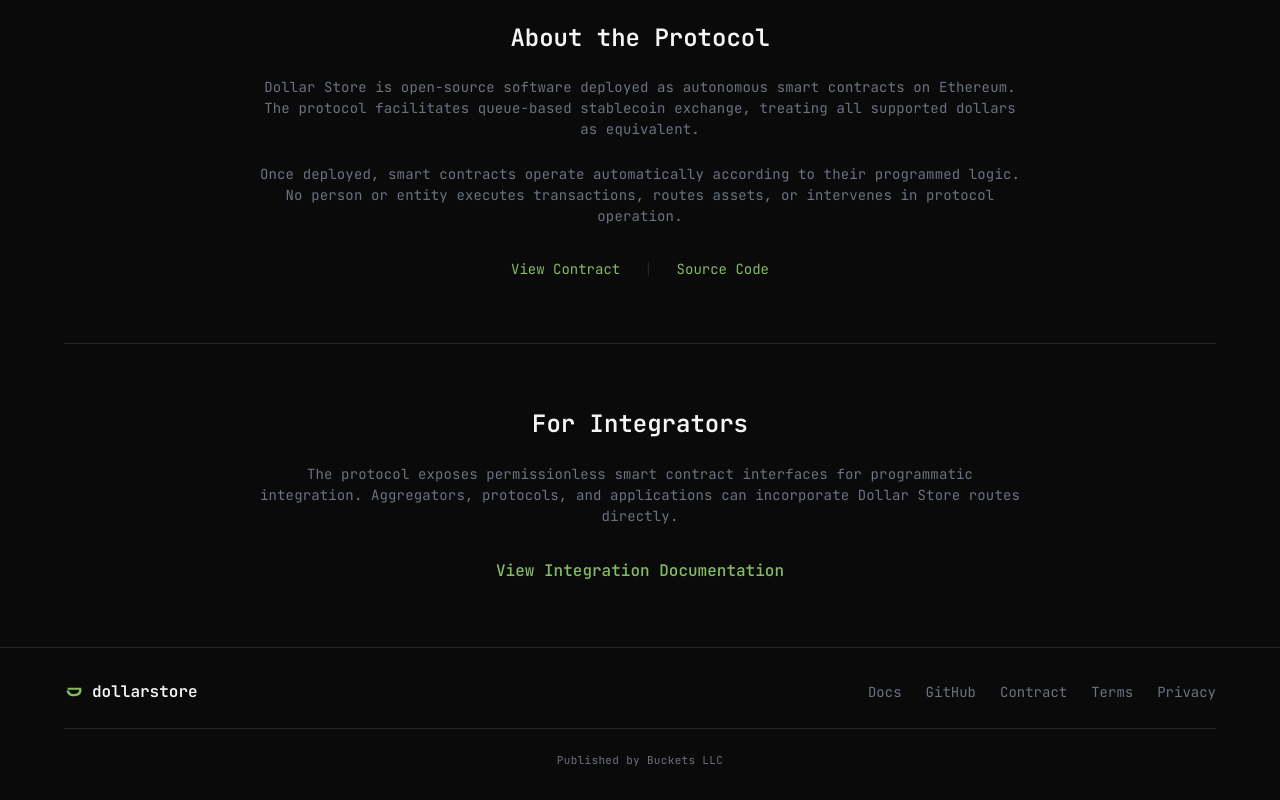
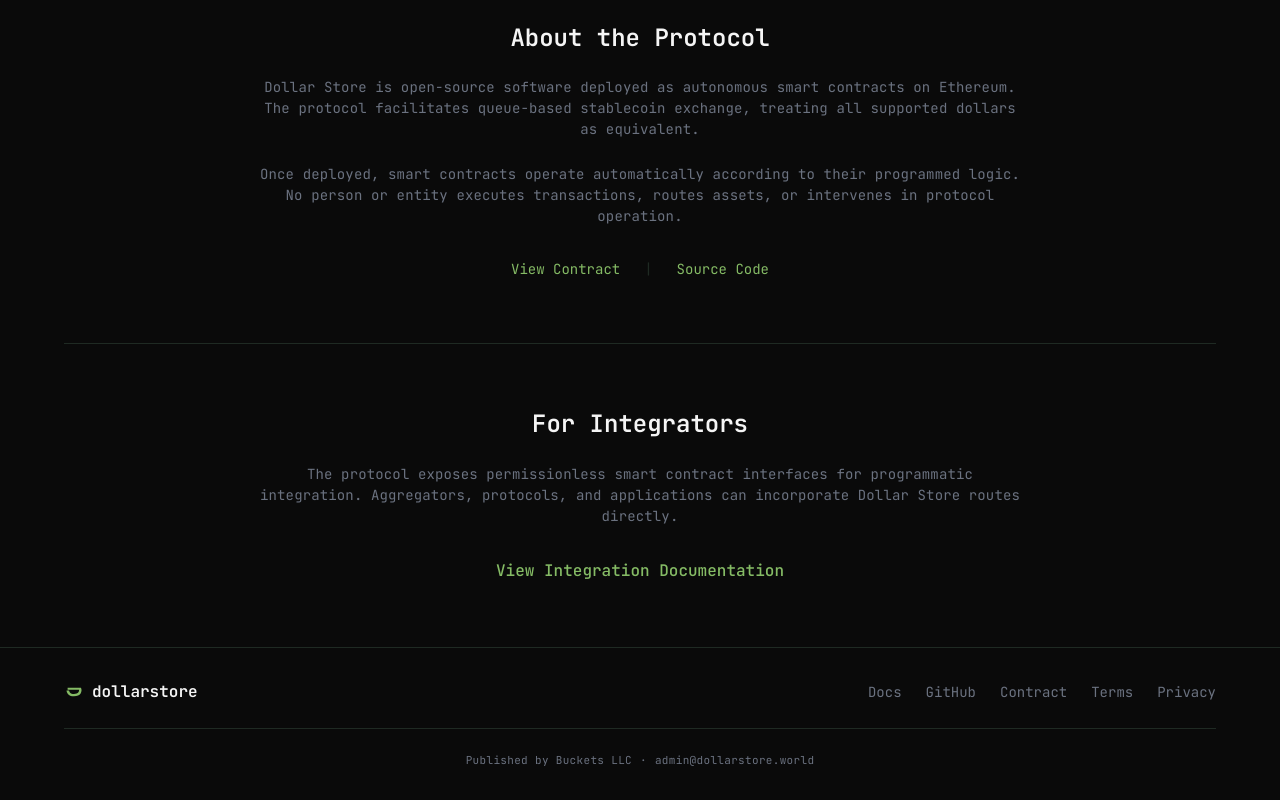
Before and after one commit to wandering-soupsmith/dollar, a Next.js app in the folder frontend/: page /marketing in a window 1280 px wide. Shown: the part 868-1668 px from the top of the page. Built offline with nearby package versions, Linux system fonts and the light colour scheme.

Commit message:
Add contact email to marketing footer

```diff
--- a/frontend/src/app/marketing/layout.tsx
+++ b/frontend/src/app/marketing/layout.tsx
@@ -95,7 +95,13 @@ function MarketingFooter() {
         </div>
 
         <div className="mt-6 pt-6 border-t border-border text-center font-caption text-muted">
-          <p>Published by Buckets LLC</p>
+          <p>
+            Published by Buckets LLC
+            <span className="mx-2">·</span>
+            <a href="mailto:admin@dollarstore.world" className="hover:text-white">
+              admin@dollarstore.world
+            </a>
+          </p>
         </div>
       </div>
     </footer>
```
